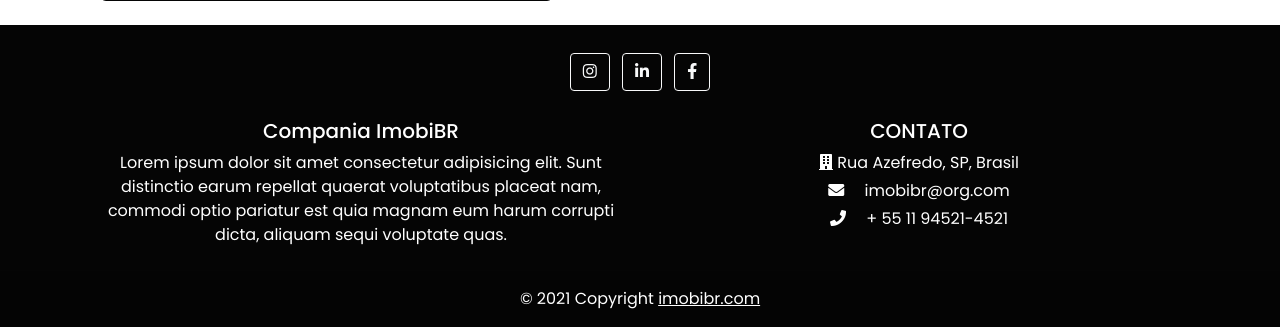
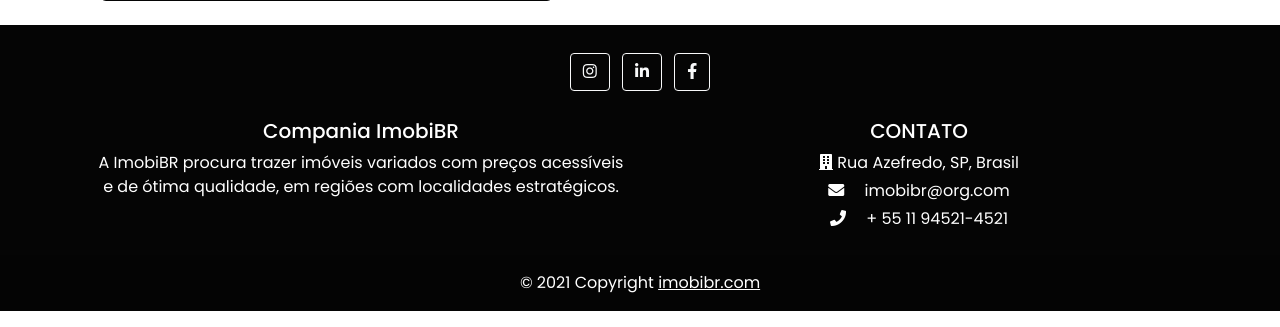
Before and after one commit to satoosan/ImobiBR, a Django app: page /imovel/2 in a window 1280 px wide. Shown: the part 1089-1416 px from the top of the page. Run offline with Django 4.2, Linux system fonts and the light colour scheme; data comes from the database, SQL or seed files in the repository; parts of the project's set-up code (start-up, migrations or seed data) failed here and were passed over.

Commit message:
add description footer

```diff
--- a/imobi/plataforma/templates/home.html
+++ b/imobi/plataforma/templates/home.html
@@ -156,7 +156,7 @@
                     <ul class="list-unstyled mb-0">
                       <li class="mt-2">
                         <a href="#!" class="text-white link-contact">
-                          Lorem ipsum dolor sit amet consectetur adipisicing elit. Sunt distinctio earum repellat quaerat voluptatibus placeat nam, commodi optio pariatur est quia magnam eum harum corrupti dicta, aliquam sequi voluptate quas.
+                          A ImobiBR procura trazer imóveis variados com preços acessíveis e de ótima qualidade, em regiões com localidades estratégicos.
                         </a>
                       </li>
                     </ul>
--- a/imobi/plataforma/templates/imovel.html
+++ b/imobi/plataforma/templates/imovel.html
@@ -159,7 +159,7 @@
                         <ul class="list-unstyled mb-0">
                           <li class="mt-2">
                             <a href="#!" class="text-white link-contact">
-                              Lorem ipsum dolor sit amet consectetur adipisicing elit. Sunt distinctio earum repellat quaerat voluptatibus placeat nam, commodi optio pariatur est quia magnam eum harum corrupti dicta, aliquam sequi voluptate quas.
+                              A ImobiBR procura trazer imóveis variados com preços acessíveis e de ótima qualidade, em regiões com localidades estratégicos.
                             </a>
                           </li>
                         </ul>
```
